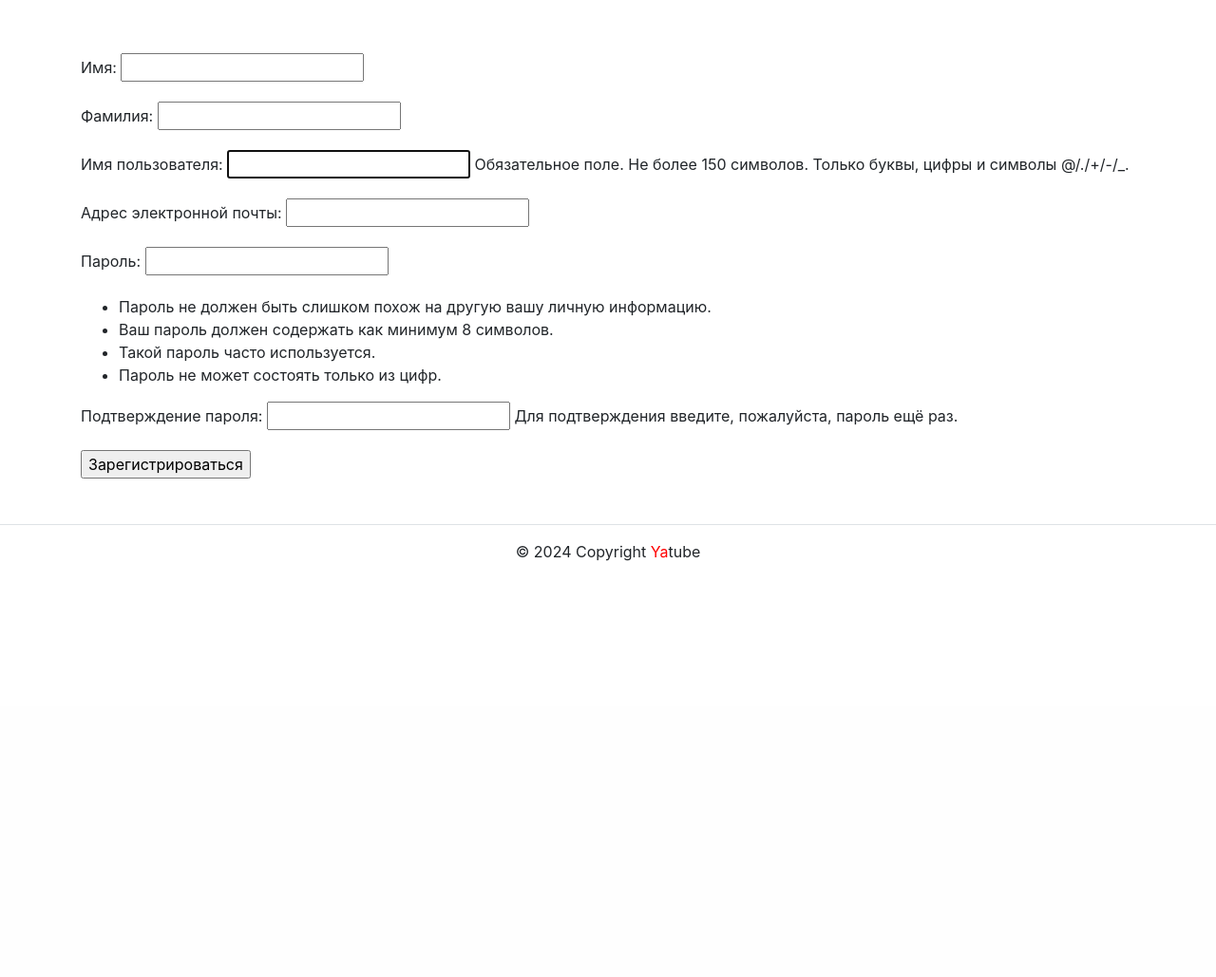
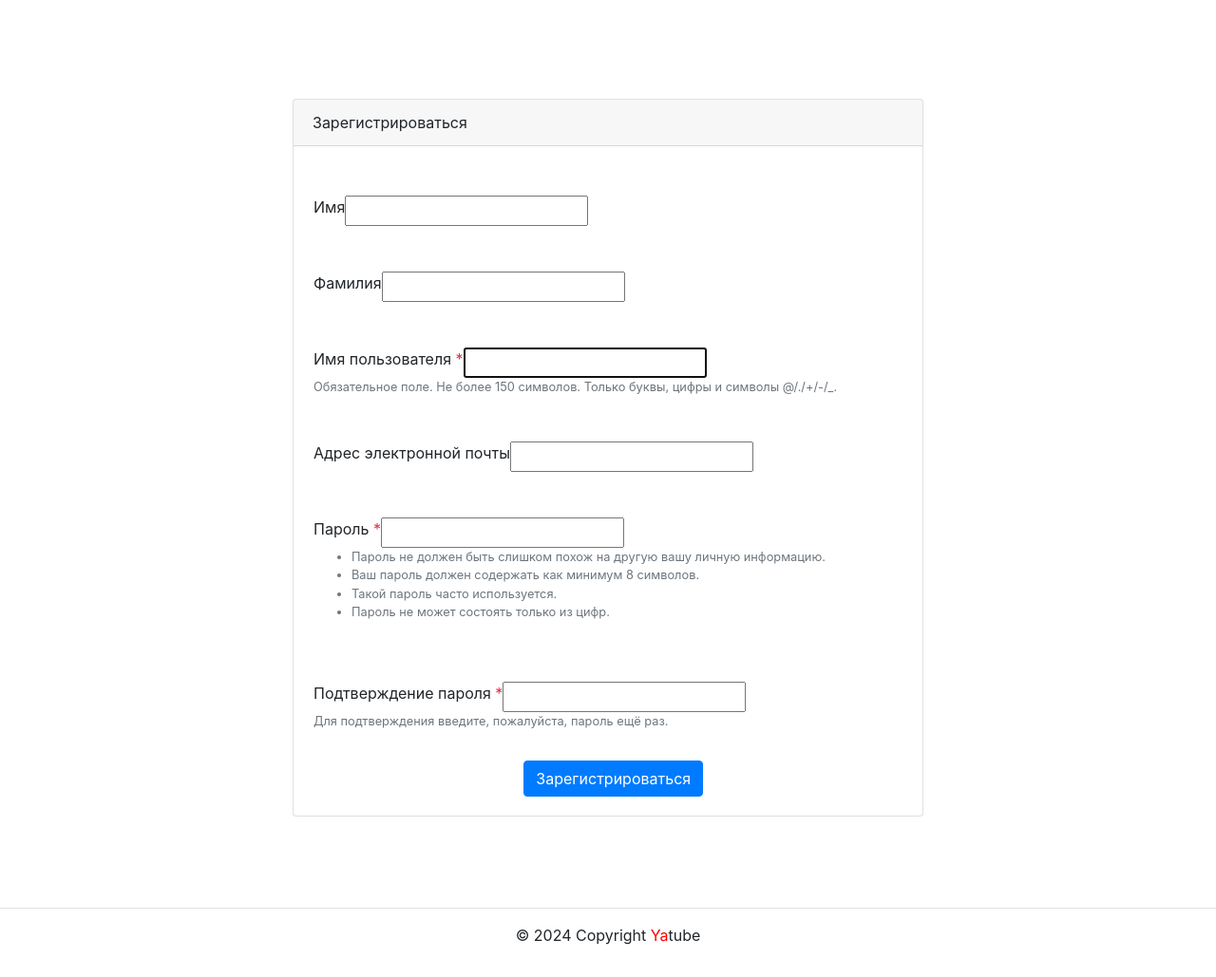
Before and after one commit to karinnitro/yatube, a Django app: page /auth/signup/ in a window 1280 px wide. Shown: the part 56-1085 px from the top of the page at 95% size. Before the commit the page ends 647 px from the top, so only its background shows below. Run offline with Django 3.2, Linux system fonts and the light colour scheme; some libraries are stand-ins or nearby versions.

Commit message:
обновление формы регистрации

```diff
--- a/yatube_project/templates/users/signup.html
+++ b/yatube_project/templates/users/signup.html
@@ -1,9 +1,54 @@
 {% extends "base.html" %}
 {% block title %}Зарегистрироваться{% endblock %}
 {%block content%}
-<form method="post" action="{% url 'users:signup' %}">
-    {% csrf_token %}
-    {{ form.as_p }}
-    <input type="submit" value="Зарегистрироваться">
-</form>
-{% endblock %}
+<div class="row justify-content-center">
+        <div class="col-md-8 p-5">
+            <div class="card">
+                <div class="card-header">
+                    Зарегистрироваться
+                </div>
+                <div class="card-body">
+                {# Этот блок будет показан, если в форме есть ошибки #}
+                {% if form.errors %}
+                    {% for field in form %}
+                        {% for error in field.errors %}
+                            <div class="alert alert-danger">
+                                {{ error|escape }}
+                            </div>
+                        {% endfor %}
+                    {% endfor %}
+                    {% for error in form.non_field_errors %}
+                        <div class="alert alert-danger">
+                            {{ error|escape }}
+                        </div>
+                    {% endfor %}
+                {% endif %}
+                    <form method="post" action="{% url 'users:signup' %}">
+                        {% csrf_token %}
+                        {% for field in form %}
+                        <div class="form-group row my-3 p-3">
+                            <label for="{{ field.id_for_label }}">
+                                {{ field.label }}
+                                {% if field.field.required %}
+                                    <span class="required text-danger">* </span>
+                                {% endif %}
+                            </label>
+                        {{ field }}
+                        {% if field.help_text %}
+                            <small id="{{ field.id_for_label }}-help" class="formtext text-muted">
+                                {{ field.help_text|safe }}
+                            </small>
+                        {% endif %}
+                        </div>
+                        {% endfor %}
+                        <div class="col-md-6 offset-md-4">
+                            <button type="submit" class="btn btn-primary">
+                                Зарегистрироваться
+                            </button>
+                        </div>
+                    </form>
+                </div>
+            </div>
+        </div>
+    </div>
+   {% endblock %}
```
